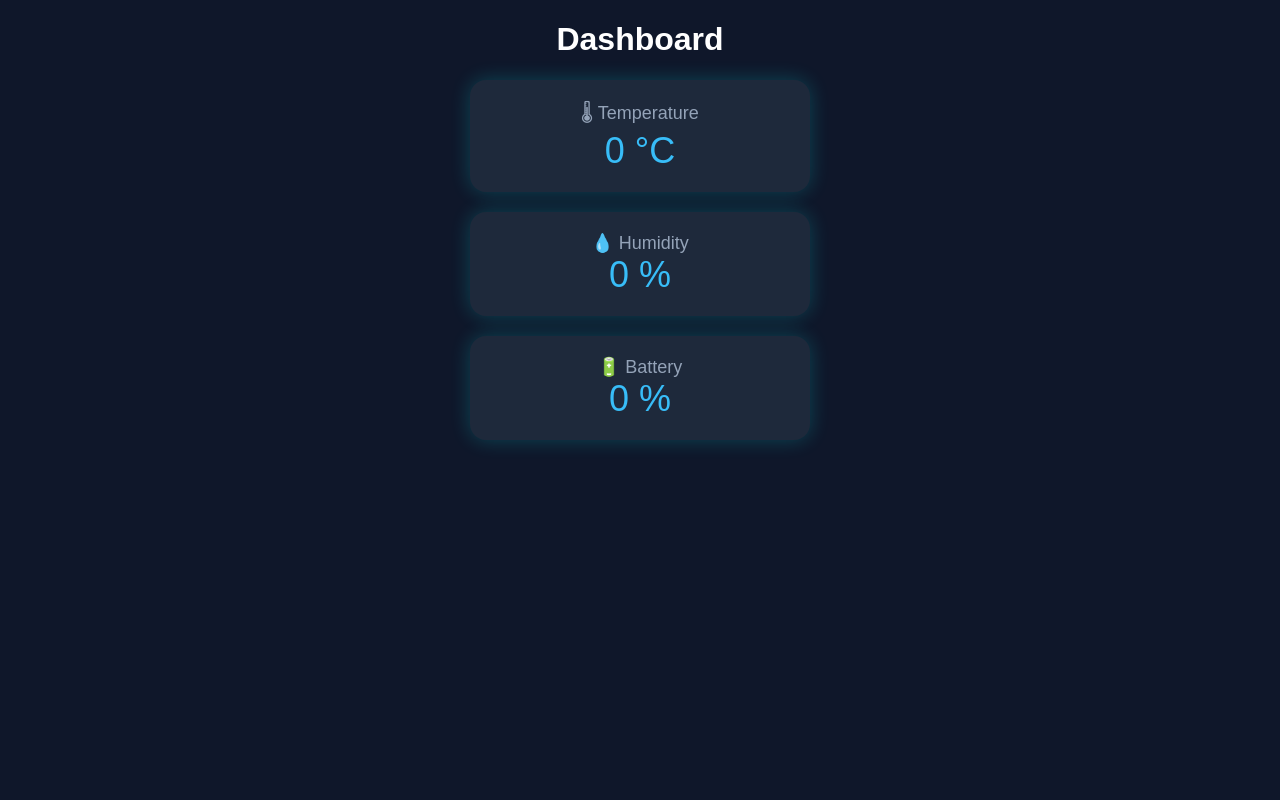
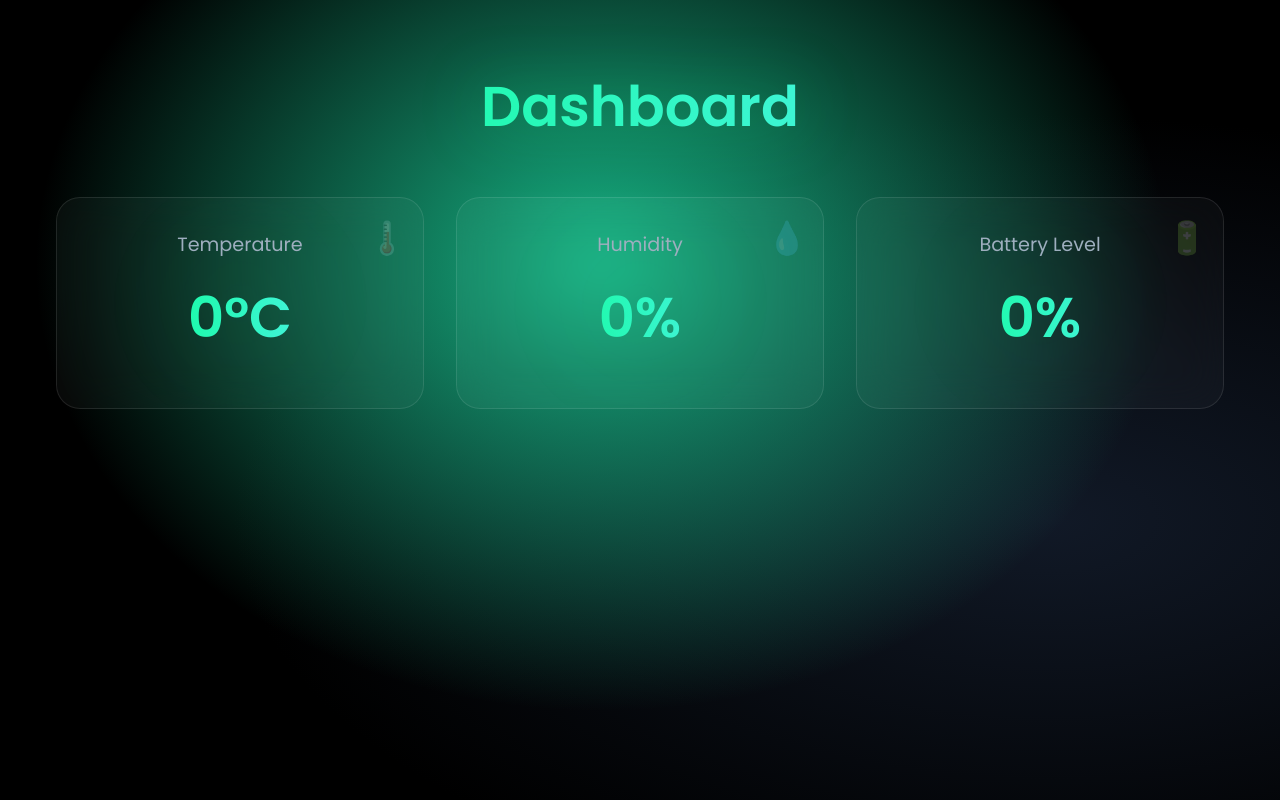
Before and after one commit to Teddy-137/esp8266-dashboard, a FastAPI app: page / in a window 1280 px wide. Run offline with FastAPI, Linux system fonts and the light colour scheme.

Commit message:
Enhance dashboard UI with improved styling and layout for sensor data display

```diff
--- a/templates/dashboard.html
+++ b/templates/dashboard.html
@@ -4,47 +4,175 @@
     <title>ESP8266 IoT Dashboard</title>
     <meta http-equiv="refresh" content="2">
     <style>
+        @import url('https://fonts.googleapis.com/css2?family=Poppins:wght@400;600&display=swap');
+
         body {
-            background-color: #0f172a;
-            font-family: Arial, sans-serif;
+            margin: 0;
+            padding: 0;
+            font-family: 'Poppins', sans-serif;
             color: white;
             text-align: center;
+            min-height: 100vh;
+            background: #000000;
+            background-image:
+                radial-gradient(at 47% 33%, hsl(162.00, 77%, 40%) 0, transparent 59%),
+                radial-gradient(at 82% 65%, hsl(218.00, 39%, 11%) 0, transparent 55%);
         }
+
+        .container {
+            padding: 2rem;
+            max-width: 1200px;
+            margin: 0 auto;
+        }
+
+        h1 {
+            font-size: 3.5rem;
+            margin: 2rem 0;
+            background: linear-gradient(to right, #00ff87, #60efff);
+            -webkit-background-clip: text;
+            -webkit-text-fill-color: transparent;
+            filter: drop-shadow(0 0 2rem rgba(0,255,135,0.3));
+        }
+
+        .dashboard-grid {
+            display: grid;
+            grid-template-columns: repeat(auto-fit, minmax(300px, 1fr));
+            gap: 2rem;
+            padding: 1rem;
+        }
+
         .card {
-            background: #1e293b;
-            padding: 20px;
-            margin: 20px auto;
-            width: 300px;
-            border-radius: 16px;
-            box-shadow: 0 0 20px rgba(0,255,255,0.2);
+            background: rgba(255, 255, 255, 0.03);
+            border: 1px solid rgba(255, 255, 255, 0.1);
+            border-radius: 24px;
+            padding: 2rem;
+            position: relative;
+            overflow: hidden;
+            backdrop-filter: blur(20px);
+            transition: all 0.3s ease;
         }
+
+        .card::before {
+            content: '';
+            position: absolute;
+            top: 0;
+            left: 0;
+            width: 100%;
+            height: 100%;
+            background: linear-gradient(45deg, transparent, rgba(255, 255, 255, 0.1), transparent);
+            transform: translateX(-100%);
+            transition: 0.5s;
+        }
+
+        .card:hover::before {
+            transform: translateX(100%);
+        }
+
+        .card:hover {
+            transform: translateY(-10px) scale(1.02);
+            box-shadow: 0 10px 30px rgba(0,255,135,0.2);
+        }
+
+        .label {
+            font-size: 1.2rem;
+            color: #a0aec0;
+            margin-bottom: 1rem;
+            display: flex;
+            align-items: center;
+            justify-content: center;
+            gap: 0.5rem;
+        }
+
         .value {
-            font-size: 36px;
-            color: #38bdf8;
+            font-size: 3.5rem;
+            font-weight: 600;
+            background: linear-gradient(to right, #00ff87, #60efff);
+            -webkit-background-clip: text;
+            -webkit-text-fill-color: transparent;
+            margin: 1rem 0;
         }
-        .label {
-            font-size: 18px;
-            color: #94a3b8;
+
+        .card-icon {
+            font-size: 2rem;
+            position: absolute;
+            top: 1rem;
+            right: 1rem;
+            opacity: 0.2;
+        }
+
+        @media (max-width: 768px) {
+            .container {
+                padding: 1rem;
+            }
+
+            h1 {
+                font-size: 2.5rem;
+            }
+
+            .value {
+                font-size: 2.5rem;
+            }
+        }
+
+        .pulse {
+            position: absolute;
+            width: 100%;
+            height: 100%;
+            top: 0;
+            left: 0;
+            background: radial-gradient(circle, rgba(0,255,135,0.1) 0%, transparent 70%);
+            opacity: 0;
+            animation: pulse 2s infinite;
+        }
+
+        @keyframes pulse {
+            0% {
+                transform: scale(0.95);
+                opacity: 0;
+            }
+            50% {
+                transform: scale(1);
+                opacity: 0.3;
+            }
+            100% {
+                transform: scale(0.95);
+                opacity: 0;
+            }
         }
     </style>
 </head>
 <body>
+    <div class="container">
         <h1>Dashboard</h1>
 
+        <div class="dashboard-grid">
             <div class="card">
-        <div class="label">🌡 Temperature</div>
-        <div class="value">{{ data.temperature }} °C</div>
+                <div class="pulse"></div>
+                <div class="card-icon">🌡️</div>
+                <div class="label">
+                    <span>Temperature</span>
+                </div>
+                <div class="value">{{ data.temperature }}°C</div>
             </div>
 
             <div class="card">
-        <div class="label">💧 Humidity</div>
-        <div class="value">{{ data.humidity }} %</div>
+                <div class="pulse"></div>
+                <div class="card-icon">💧</div>
+                <div class="label">
+                    <span>Humidity</span>
+                </div>
+                <div class="value">{{ data.humidity }}%</div>
             </div>
 
             <div class="card">
-        <div class="label">🔋 Battery</div>
-        <div class="value">{{ data.battery }} %</div>
+                <div class="pulse"></div>
+                <div class="card-icon">🔋</div>
+                <div class="label">
+                    <span>Battery Level</span>
                 </div>
-
+                <div class="value">{{ data.battery }}%</div>
+            </div>
+        </div>
+    </div>
 </body>
 </html>
```
Lines whose indentation alone changed are shown as unchanged.
